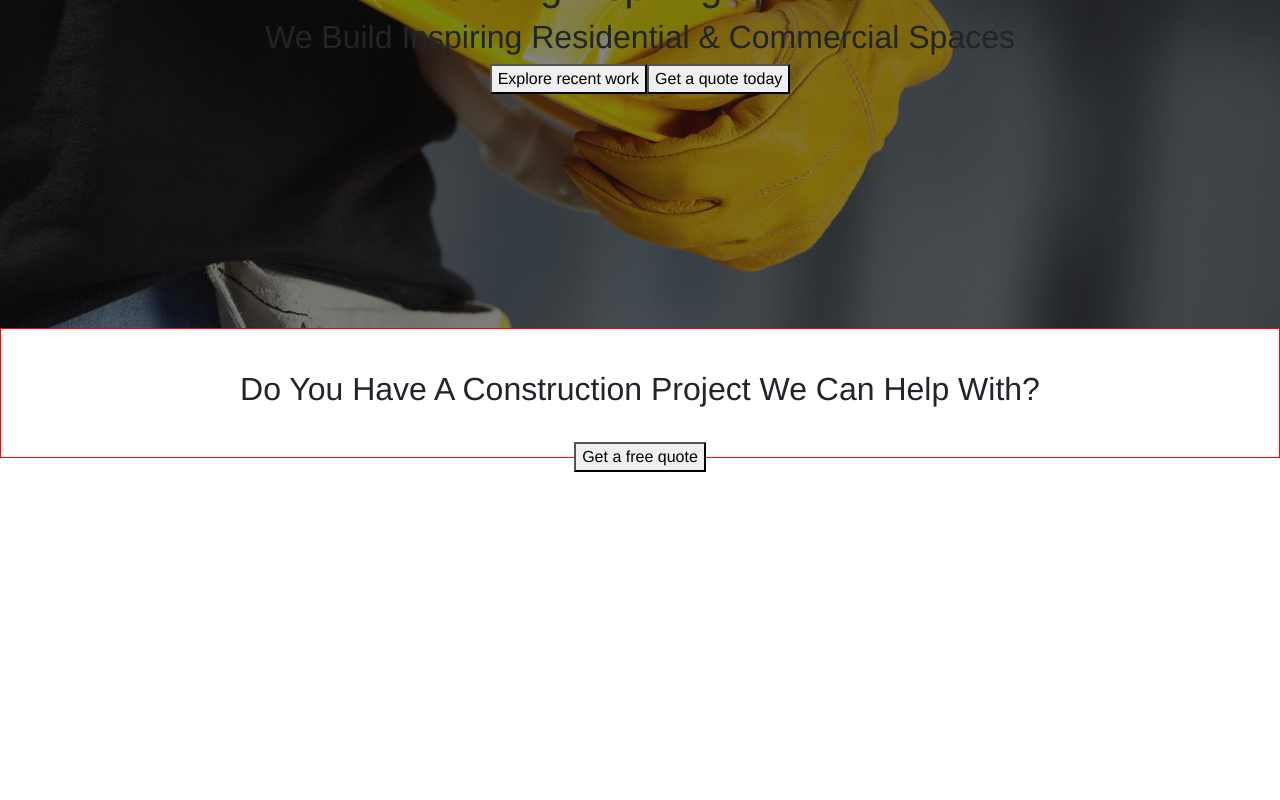
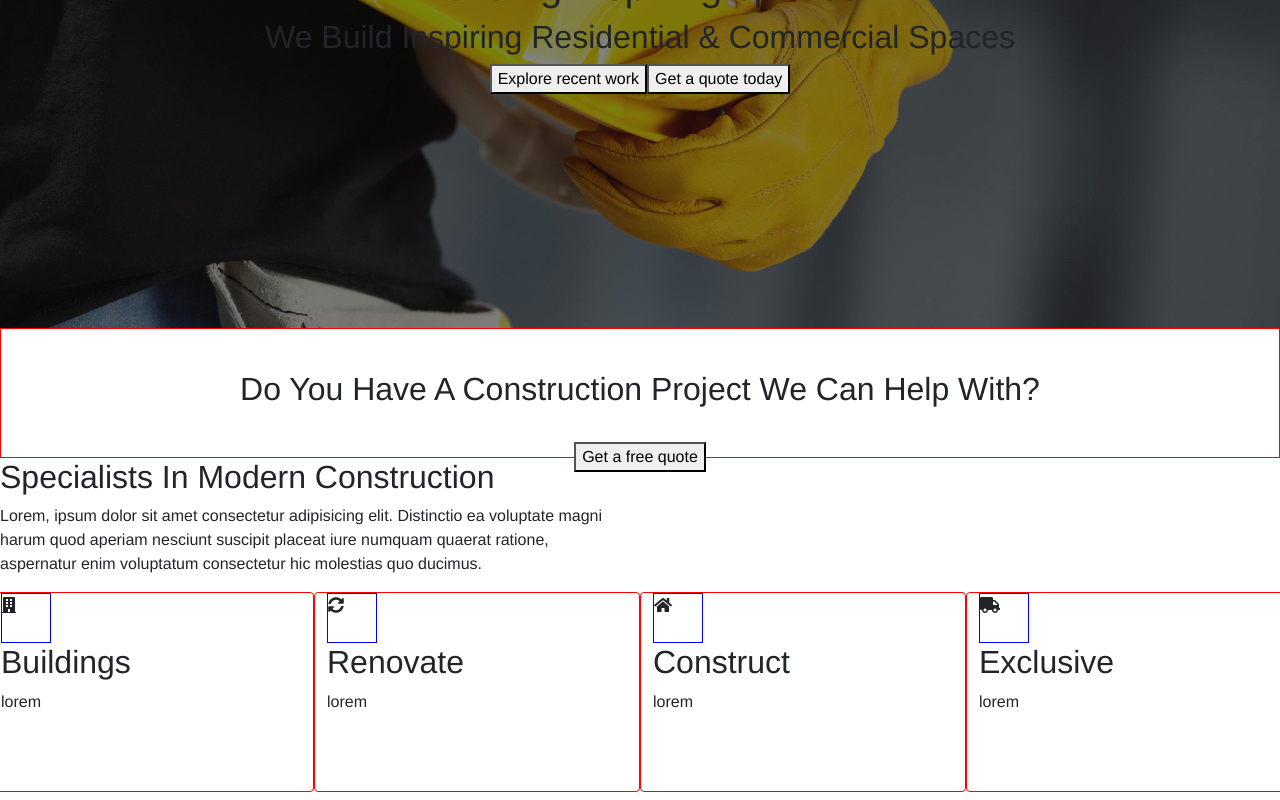
Before and after one commit to Furentsu/proj-html-vuejs, a Vue app: page / in a window 1280 px wide. Shown: the part 372-1172 px from the top of the page. Before the commit the page ends 844 px from the top, so only its background shows below. Built offline with nearby package versions, Linux system fonts and the light colour scheme.

Commit message:
Dynamically structured cards in 'ConstructionProjectsBottom'

```diff
--- a/package.json
+++ b/package.json
@@ -8,6 +8,7 @@
     "lint": "vue-cli-service lint"
   },
   "dependencies": {
+    "@fortawesome/fontawesome-free": "^5.15.4",
     "bootstrap": "^5.1.2",
     "core-js": "^3.6.5",
     "vue": "^2.6.11"
--- a/src/App.vue
+++ b/src/App.vue
@@ -1,7 +1,6 @@
 <template>
   <div id="app">
     <Header />
-    <Jumbotron />
     <Main />
     <Footer />
   </div>
@@ -9,7 +8,6 @@
 
 <script>
 import Header from './components/Header.vue'
-import Jumbotron from './components/Jumbotron.vue'
 import Main from './components/Main.vue'
 import Footer from './components/Footer.vue'
 
@@ -17,7 +15,6 @@ export default {
   name: 'App',
   components: {
     Header,
-    Jumbotron,
     Main,
     Footer
   }
@@ -26,6 +23,7 @@ export default {
 
 <style lang="scss">
 @import "~bootstrap/scss/bootstrap.scss";
+@import "~@fortawesome/fontawesome-free/css/all.css";
 @import "./style/variables.scss";
 
 #app {
--- /dev/null
+++ b/src/components/ConstructionProjectsBottom.vue
@@ -0,0 +1,60 @@
+<template>
+
+    <!-- Section containing the offered construction services  -->
+    <section class="container-flex">
+        <div class="row">
+            <div class="col-6">
+                <h2>Specialists In Modern Construction</h2>
+                <div class="line"></div>
+                <p>Lorem, ipsum dolor sit amet consectetur adipisicing elit. Distinctio ea voluptate magni harum quod aperiam nesciunt suscipit placeat iure numquam quaerat ratione, aspernatur enim voluptatum consectetur hic molestias quo ducimus.</p>
+            </div>
+        </div>
+
+        <div class="row">
+            <ConstructionProjectsCard v-for="(element,index) in cardsContent" :key="index" :content="element" />
+        </div>
+
+    </section>
+</template>
+
+<script>
+import ConstructionProjectsCard from './ConstructionProjectsCard.vue'
+
+export default {
+    name:'ConstructionProjectsBottom',
+    components: {
+        ConstructionProjectsCard,
+    },
+    data() {
+        return {
+            cardsContent: [
+                {
+                    icon: 'fas fa-building',
+                    title: 'Buildings',
+                    paragraph: 'lorem'
+                },
+                {
+                    icon: 'fas fa-sync-alt',
+                    title: 'Renovate',
+                    paragraph: 'lorem'
+                },
+                {
+                    icon: 'fas fa-home',
+                    title: 'Construct',
+                    paragraph: 'lorem'
+                },
+                {
+                    icon: 'fas fa-truck',
+                    title: 'Exclusive',
+                    paragraph: 'lorem'
+                }
+            ]
+        }
+    }
+}
+</script>
+
+<style lang="scss" scoped>
+@import "../style/variables.scss";
+
+</style>
--- /dev/null
+++ b/src/components/ConstructionProjectsCard.vue
@@ -0,0 +1,36 @@
+<template>
+
+    <!-- Card element  -->
+    <div class="card col-3">
+        <div class="icon-container">
+            <i :class="content.icon"></i>
+        </div>
+        <h2>{{content.title}}</h2>
+        <p>{{content.paragraph}}</p>
+    </div>
+</template>
+
+<script>
+
+export default {
+    name:'ConstructionProjectsCard',
+    props: ['content']
+}
+</script>
+
+<style lang="scss" scoped>
+@import "../style/variables.scss";
+
+.card {
+    border: 1px solid red;
+    height: 200px;
+
+    .icon-container {
+    border: 1px solid blue;
+
+        width: 50px;
+        height: 50px;
+    }
+}
+
+</style>
--- /dev/null
+++ b/src/components/ConstructionProjectsTop.vue
@@ -0,0 +1,44 @@
+<template>
+
+    <!-- Section between the jumbotron and the construction services offered  -->
+    <section class="construction-projects-top">
+        <h2>{{sectionContent.title}}</h2>
+        <button>{{sectionContent.buttonText}}</button>
+    </section>
+</template>
+
+<script>
+
+export default {
+    name:'ConstructionProjectsTop',
+    data() {
+        return {
+            sectionContent: {
+                title: 'Do You Have A Construction Project We Can Help With?',
+                buttonText: 'Get a free quote'
+            }
+        }
+    }
+}
+</script>
+
+<style lang="scss" scoped>
+@import "../style/variables.scss";
+
+.construction-projects-top {
+border: 1px solid red;
+
+    display: flex;
+    position: relative;
+    justify-content: center;
+    align-items: center;
+    height: 130px;
+
+    button {
+        position: absolute;
+        bottom: -15px;
+    }
+
+}
+
+</style>
--- a/src/components/Main.vue
+++ b/src/components/Main.vue
@@ -1,23 +1,25 @@
 <template>
    <main>
-
-      <!-- Section between the jumbotron and the construction services offered  -->
-      <section class="construction-projects-top">
-          <h2>Do You Have A Construction Project We Can Help With?</h2>
-          <button>Get a free quote</button>
-      </section>
-
-      <!-- Section containing the construction services  -->
-      <section class="construction-projects-bottom">
-
-      </section>
+       <Jumbotron />
+       <ConstructionProjectsTop />
+       <ConstructionProjectsBottom />
 
    </main>
 </template>
 
 <script>
+import Jumbotron from './Jumbotron.vue'
+import ConstructionProjectsTop from './ConstructionProjectsTop.vue'
+import ConstructionProjectsBottom from './ConstructionProjectsBottom.vue'
+
+
 export default {
   name: 'Main',
+  components: {
+      Jumbotron,
+      ConstructionProjectsTop,
+      ConstructionProjectsBottom
+  }
 }
 </script>
 
@@ -25,20 +27,5 @@ export default {
 <style lang="scss" scoped>
 @import "../style/variables.scss";
 
-.construction-projects-top {
-border: 1px solid red;
-
-    display: flex;
-    position: relative;
-    justify-content: center;
-    align-items: center;
-    height: 130px;
-
-    button {
-        position: absolute;
-        bottom: -15px;
-    }
-
-}
 
 </style>
```
Also changed, not shown: 1 other file (tests, documents, lock files or other folders).
